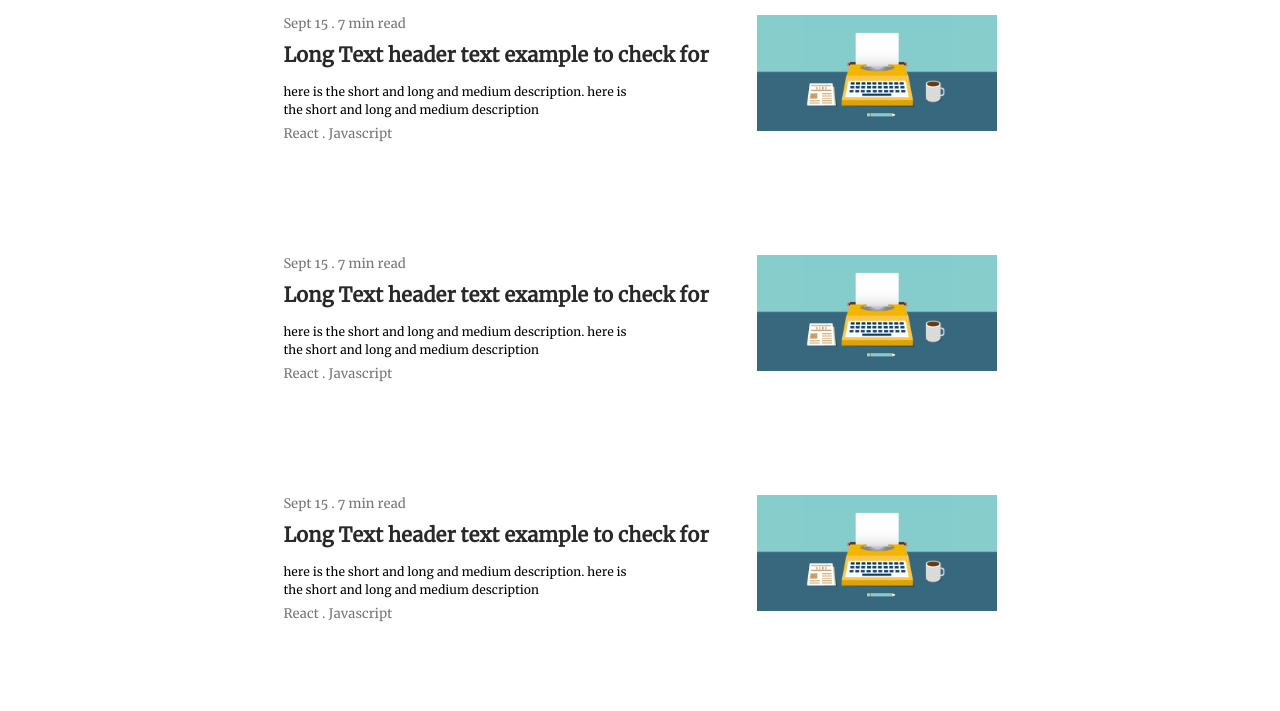
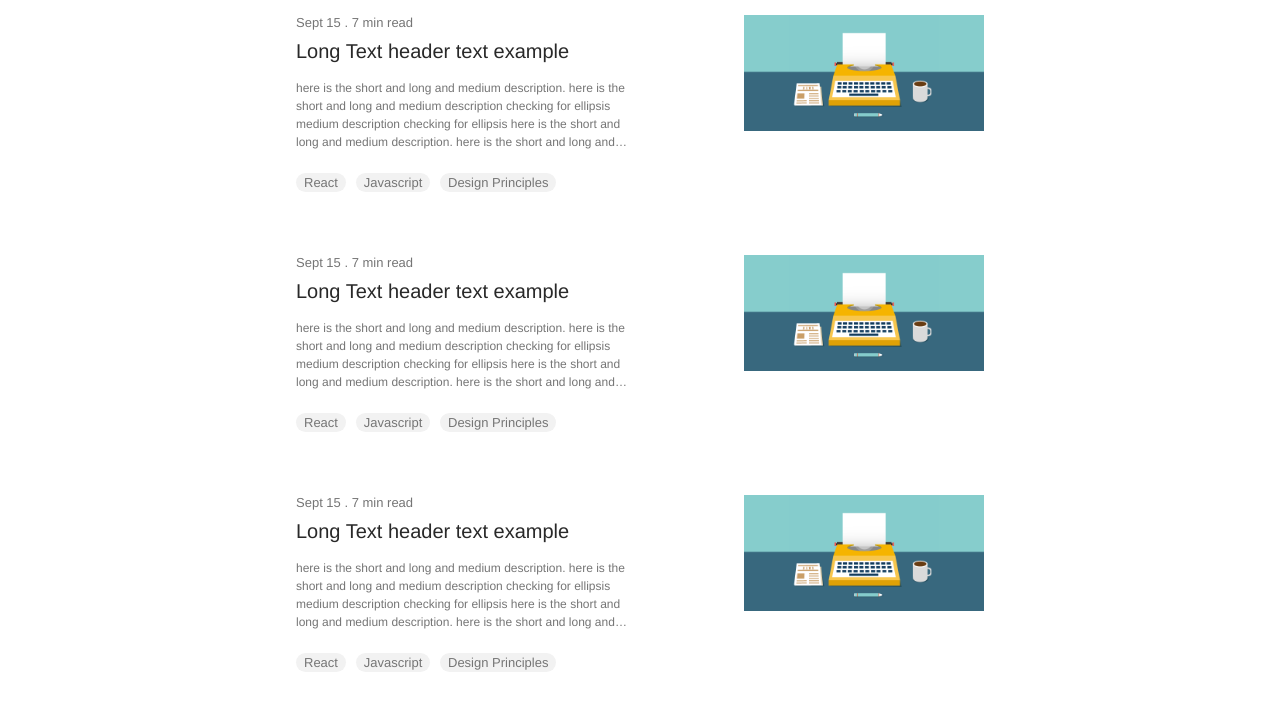
Before and after one commit to jyoti-chy059/spaceb, a React app: page / in a window 1280 px wide. Shown: the part 91-802 px from the top of the page. Built offline with nearby package versions, Linux system fonts and the light colour scheme.

Commit message:
completed design for blogpost component, removed unused fonts

```diff
--- a/src/containers/Home/BlogPost/index.js
+++ b/src/containers/Home/BlogPost/index.js
@@ -1,5 +1,5 @@
 import React from 'react'
-import { PostContainer, PostImage, PostImageContainer, PostContent, Tag, Title, Desc } from './styledComponent'
+import { PostContainer, PostImage, PostImageContainer, PostContent, Tag, Title, Desc, Info } from './styledComponent'
 import blogPostImg from '../../../Images/blogpost.png'
 
 /**
@@ -11,26 +11,18 @@ const BlogPost = () => {
 		<>
 			<PostContainer>
 				<PostContent>
-					<Tag>{'Sept 15 . 7 min read  '}</Tag>
-					<Title>{'Long Text header text example to check for '}</Title>
+					<Info>{'Sept 15 . 7 min read  '}</Info>
+					<Title>{'Long Text header text example'}</Title>
 					<Desc>
-						{'here is the short and long and medium description. here is the short and long and medium description'}
+						{
+							'here is the short and long and medium description. here is the short and long and medium description checking for ellipsis medium description checking for ellipsis here is the short and long and medium description. here is the short and long and medium description checking for ellipsis medium description checking for ellipsis'
+						}
 					</Desc>
-					<Tag>{'React . Javascript'}</Tag>
-				</PostContent>
-				<PostImageContainer>
-					<PostImage src={blogPostImg} />
-				</PostImageContainer>
-			</PostContainer>
-
-			<PostContainer>
-				<PostContent>
-					<Tag>{'Sept 15 . 7 min read  '}</Tag>
-					<Title>{'Long Text header text example to check for'}</Title>
-					<Desc>
-						{'here is the short and long and medium description. here is the short and long and medium description'}
-					</Desc>
-					<Tag>{'React . Javascript'}</Tag>
+					<p>
+						<Tag>{'React'}</Tag>
+						<Tag>{'Javascript'}</Tag>
+						<Tag>{'Design Principles'}</Tag>
+					</p>
 				</PostContent>
 				<PostImageContainer>
 					<PostImage src={blogPostImg} />
@@ -38,12 +30,37 @@ const BlogPost = () => {
 			</PostContainer>
 			<PostContainer>
 				<PostContent>
-					<Tag>{'Sept 15 . 7 min read  '}</Tag>
-					<Title>{'Long Text header text example to check for'}</Title>
+					<Info>{'Sept 15 . 7 min read  '}</Info>
+					<Title>{'Long Text header text example'}</Title>
 					<Desc>
-						{'here is the short and long and medium description. here is the short and long and medium description'}
+						{
+							'here is the short and long and medium description. here is the short and long and medium description checking for ellipsis medium description checking for ellipsis here is the short and long and medium description. here is the short and long and medium description checking for ellipsis medium description checking for ellipsis'
+						}
 					</Desc>
-					<Tag>{'React . Javascript'}</Tag>
+					<p>
+						<Tag>{'React'}</Tag>
+						<Tag>{'Javascript'}</Tag>
+						<Tag>{'Design Principles'}</Tag>
+					</p>
+				</PostContent>
+				<PostImageContainer>
+					<PostImage src={blogPostImg} />
+				</PostImageContainer>
+			</PostContainer>
+			<PostContainer>
+				<PostContent>
+					<Info>{'Sept 15 . 7 min read  '}</Info>
+					<Title>{'Long Text header text example'}</Title>
+					<Desc>
+						{
+							'here is the short and long and medium description. here is the short and long and medium description checking for ellipsis medium description checking for ellipsis here is the short and long and medium description. here is the short and long and medium description checking for ellipsis medium description checking for ellipsis'
+						}
+					</Desc>
+					<p>
+						<Tag>{'React'}</Tag>
+						<Tag>{'Javascript'}</Tag>
+						<Tag>{'Design Principles'}</Tag>
+					</p>
 				</PostContent>
 				<PostImageContainer>
 					<PostImage src={blogPostImg} />
--- a/src/containers/Home/BlogPost/styledComponent.js
+++ b/src/containers/Home/BlogPost/styledComponent.js
@@ -1,11 +1,12 @@
 import styled from 'styled-components'
+import { headerBlack, backgroundGrey, textGrey } from '../../../theme'
 
 export const PostContainer = styled.div`
 	display: flex;
 	justify-content: center;
 	height: 15em;
 	column-gap: 3em;
-	font-family: Merriweather;
+	font-family: sohne, 'Helvetica Neue', Helvetica, Arial, sans-serif; ;
 `
 export const PostImageContainer = styled.div`
 	width: 15em;
@@ -21,19 +22,32 @@ export const PostContent = styled.div`
 	justify-content: flex-start;
 `
 export const Tag = styled.span`
-	color: rgba(117, 117, 117, 1);
+	color: ${textGrey};
 	font-size: 13px;
+	margin: 0.75em 0.75em 0.75em 0;
+	background-color: ${backgroundGrey};
+	border-radius: 100px;
+	padding: 2px 8px;
 `
-export const Title = styled.h2`
+export const Title = styled.p`
 	font-size: 20px;
-	text-overflow: ellipsis;
-	color: rgba(41, 41, 41, 1);
+	color: ${headerBlack};
 	margin-block-start: 0.5em;
 	margin-block-end: 0.5em;
+	width: 20em;
 `
 export const Desc = styled.span`
 	font-size: 12px;
 	width: 350px;
-	padding: 0.5em 0em;
+	margin: 0.5em 0em;
 	line-height: 1.5em;
+	display: -webkit-box;
+	-webkit-line-clamp: 4;
+	-webkit-box-orient: vertical;
+	overflow: hidden;
+	color: ${textGrey};
 `
+export const Info = styled.span`
+	color: ${textGrey};
+	font-size: 13px;
+`
--- a/src/index.css
+++ b/src/index.css
@@ -1,13 +1,4 @@
 @font-face {
 	font-family: 'SpaceMono';
 	src: local('SpaceMono'), url(./fonts/SpaceMono-Regular.ttf) format('truetype');
-	/* other formats include: 'woff2', 'truetype, 'opentype',
-                              'embedded-opentype', and 'svg' */
 }
-
-@font-face {
-	font-family: 'Merriweather';
-	src: local('Merriweather'), url(./fonts/Merriweather-Regular.ttf) format('truetype');
-	/* other formats include: 'woff2', 'truetype, 'opentype',
-                              'embedded-opentype', and 'svg' */
-}
--- /dev/null
+++ b/src/theme/index.js
@@ -0,0 +1,4 @@
+// eslint-disable-next-line one-var
+export const headerBlack = '#292929',
+	backgroundGrey = ' #f2f2f2',
+	textGrey = '#757575'
```
Also changed, not shown: src/fonts/Merriweather-Regular.ttf (deleted), src/fonts/Roboto-Black.ttf (deleted), src/fonts/Roboto-BlackItalic.ttf (deleted), src/fonts/Roboto-Bold.ttf (deleted), src/fonts/Roboto-BoldItalic.ttf (deleted), src/fonts/Roboto-Italic.ttf (deleted), src/fonts/Roboto-Light.ttf (deleted), src/fonts/Roboto-LightItalic.ttf (deleted), src/fonts/Roboto-Medium.ttf (deleted), src/fonts/Roboto-MediumItalic.ttf (deleted), src/fonts/Roboto-Regular.ttf (deleted), src/fonts/Roboto-Thin.ttf (deleted), src/fonts/Roboto-ThinItalic.ttf (deleted).
